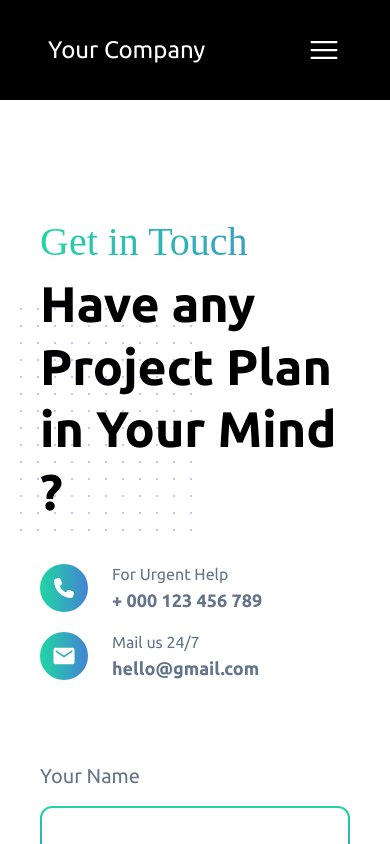
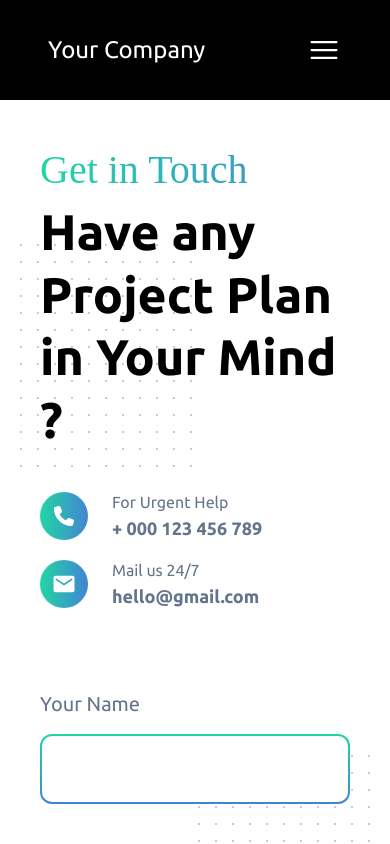
Before and after one commit to SatrioUtomo13/Digital-Web-Agency, a React (Vite) app in the folder frontend/: page / in a window 390 px wide. Shown: the top 844 px of the page. Built offline with nearby package versions, Linux system fonts and the light colour scheme; a web font is replaced by a local one.

Commit message:
Update some element padding

```diff
--- a/frontend/src/components/Contact.jsx
+++ b/frontend/src/components/Contact.jsx
@@ -3,7 +3,7 @@ import { IoMdMail } from "react-icons/io";
 
 function Contact() {
   return (
-    <div className="relative px-10 md:px-20 lg:px-24 xl:px-36 py-28 font-ubuntu bg-white lg:flex lg:justify-between lg:gap-20 xl:gap-28 z-10">
+    <div className="relative px-10 md:px-20 lg:px-24 xl:px-36 py-10 md:py-16 lg:py-28 font-ubuntu bg-white lg:flex lg:justify-between lg:gap-20 xl:gap-28 z-10">
       <div className="lg:mt-20 lg:w-1/2">
         <h1 className="bg-gradient-to-r from-[#22D6A4] to-[#4284D3] bg-clip-text text-transparent font-bilbo text-[40px]">Get in Touch</h1>
         <p className="font-bold text-[50px] leading-tight">Have any Project Plan in Your Mind ?</p>
@@ -51,8 +51,8 @@ function Contact() {
           <button type="submit" className="p-5 bg-gradient-to-r from-[#22D6A4] to-[#4284D3] rounded-xl text-white text-xl tracking-wide">Submit Now</button>
         </form>
       </div>
-      <img src="/src/assets/contactAssets/contact1.svg" alt="contact-vector1" className="absolute top-52 lg:top-64 left-5 md:left-10 -z-10" />
-      <img src="/src/assets/contactAssets/contact1.svg" alt="contact-vector2" className="absolute bottom-64 lg:top-44 right-5 md:right-10 -z-10" />
+      <img src="/src/assets/contactAssets/contact1.svg" alt="contact-vector1" className="absolute top-36 md:top-40 lg:top-64 left-5 md:left-10 -z-10" />
+      <img src="/src/assets/contactAssets/contact1.svg" alt="contact-vector2" className="absolute bottom-96 md:bottom-64 lg:top-44 right-5 md:right-10 -z-10" />
     </div>
   )
 }
```
